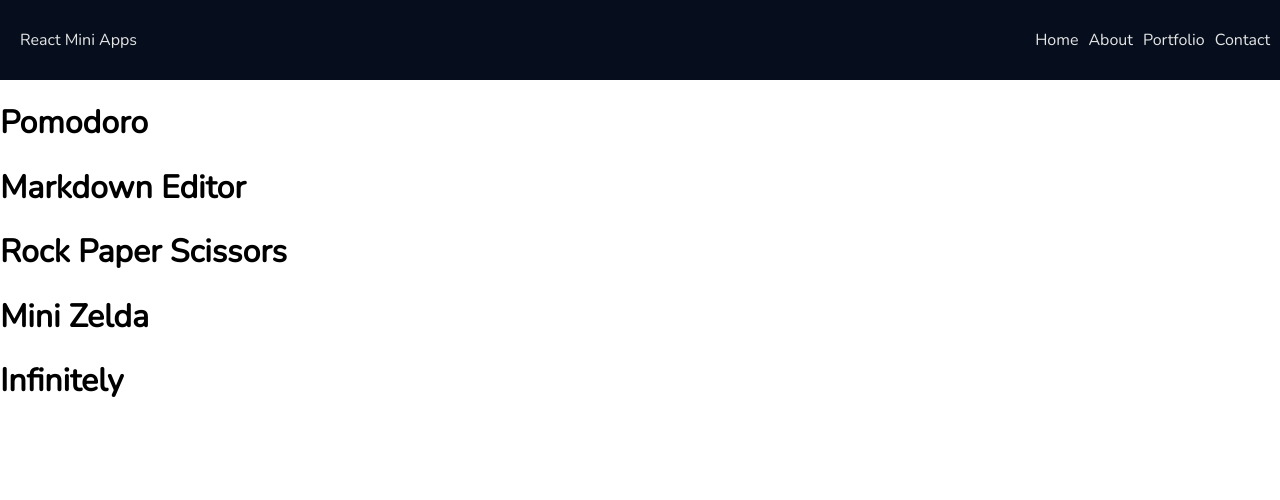
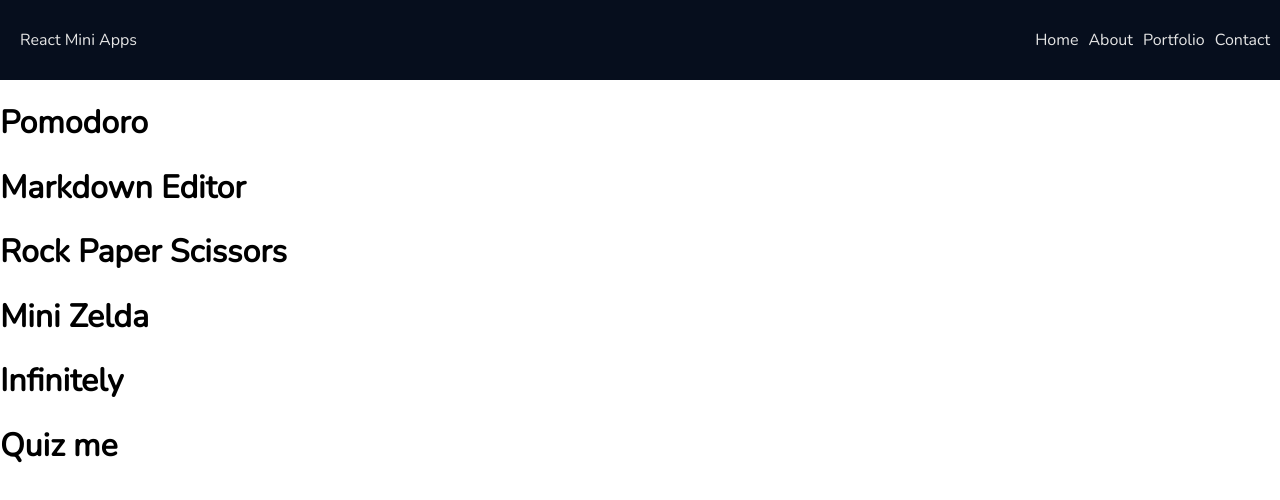
Before and after one commit to gaganssingh/react-mini-apps, a React (Create React App) app: page / in a window 1280 px wide. Shown: the top 500 px of the page. Built offline with nearby package versions, Linux system fonts and the light colour scheme.

Commit message:
Added QuizMe to project structure

```diff
--- a/src/App.js
+++ b/src/App.js
@@ -11,6 +11,7 @@ const Pomodoro = React.lazy(() => import("./projects/Pomodoro/Pomodoro"));
 const Markdown = React.lazy(() => import("./projects/Markdown/Markdown"));
 const MiniZelda = React.lazy(() => import("./projects/MiniZelda/MiniZelda"));
 const Infinitely = React.lazy(() => import("./projects/Infinitely/Infinitely"));
+const QuizMe = React.lazy(() => import("./projects/QuizMe/QuizMe"));
 const RockPaperScissors = React.lazy(() =>
     import("./projects/RockPaperScissors/RockPaperScissors")
 );
@@ -28,6 +29,7 @@ const App = () => {
                         <Route path="/markdown" component={Markdown} />
                         <Route path="/minizelda" component={MiniZelda} />
                         <Route path="/infinitely" component={Infinitely} />
+                        <Route path="/quiz" component={QuizMe} />
                         <Route
                             path="/rockpaperscissors"
                             component={RockPaperScissors}
--- a/src/components/HomeScreen/HomeScreen.js
+++ b/src/components/HomeScreen/HomeScreen.js
@@ -25,6 +25,10 @@ const HomeScreen = () => {
             <Link to="/infinitely">
                 <h1>Infinitely</h1>
             </Link>
+
+            <Link to="/quiz">
+                <h1>Quiz me</h1>
+            </Link>
         </main>
     );
 };
--- /dev/null
+++ b/src/projects/QuizMe/QuizMe.js
@@ -0,0 +1,7 @@
+import React from "react";
+
+const QuizMe = () => {
+    return <div>Quiz Me</div>;
+};
+
+export default QuizMe;
```
Also changed, not shown: 1 other file (tests, documents, lock files or other folders).
